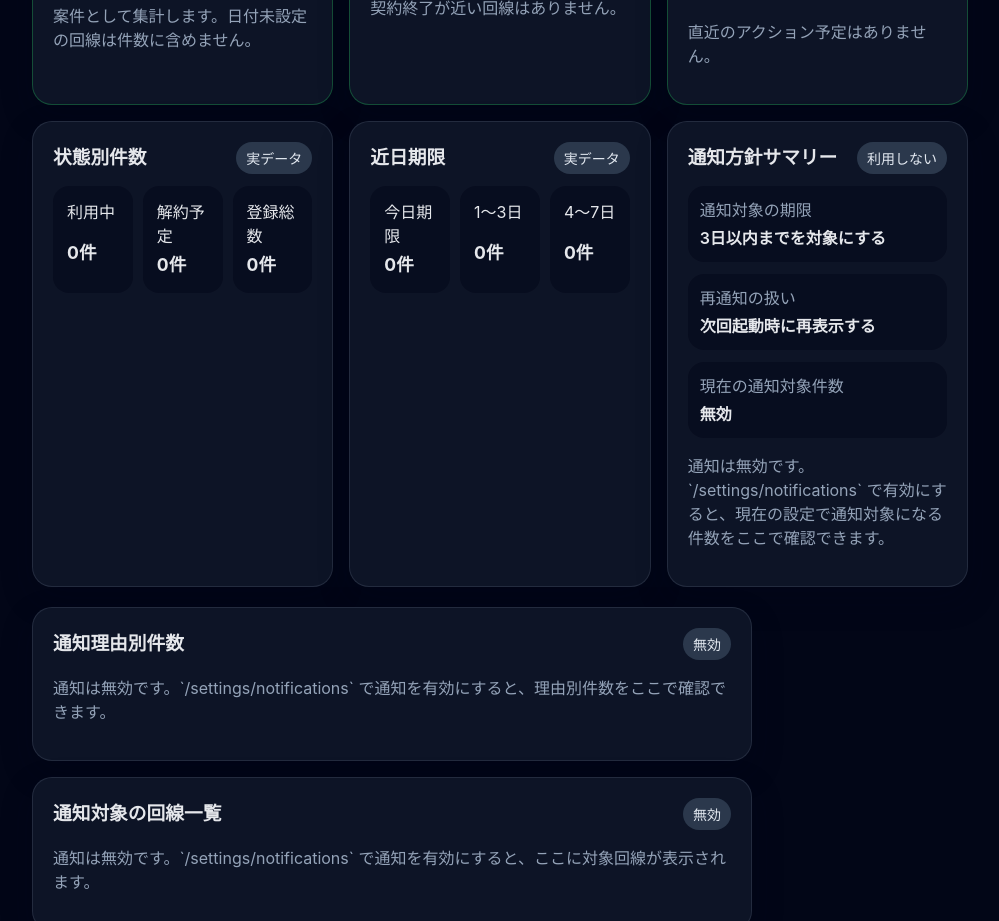
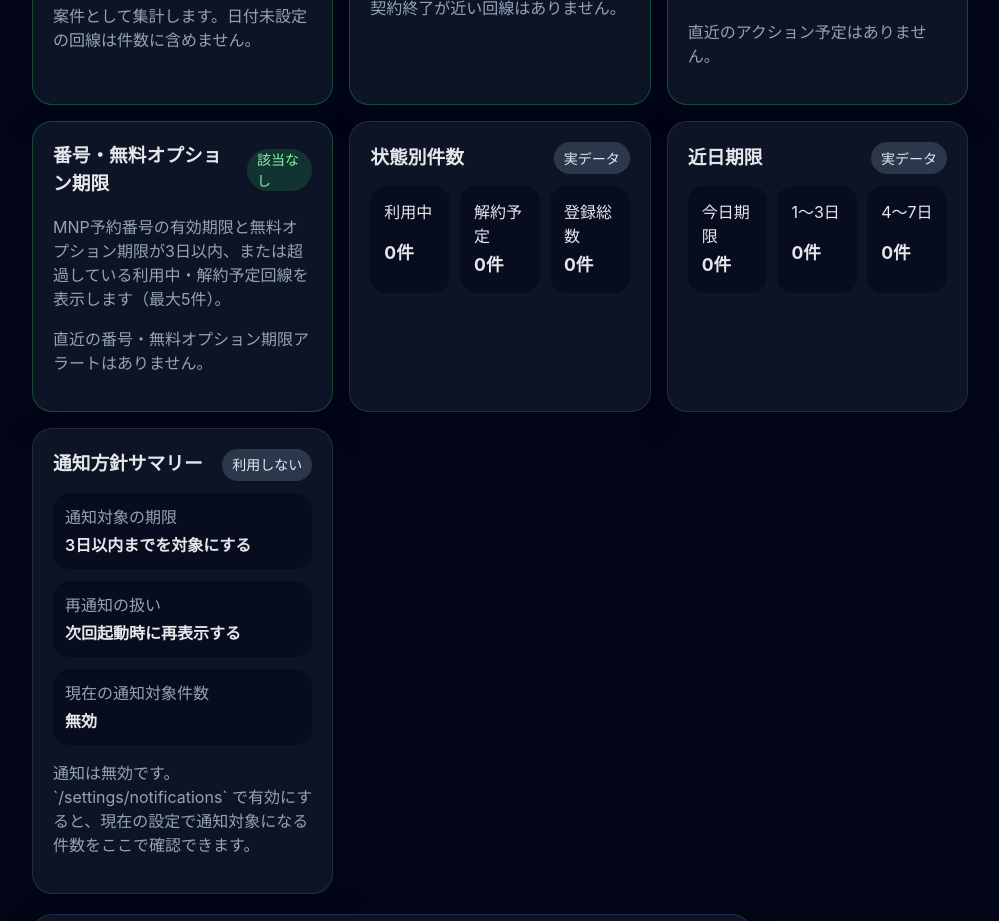
Before and after one commit to Driedsandwich/line-ops-ledger, a React (Vite) app: page / in a window 1280 px wide. Shown: the part 880-1801 px from the top of the page, without its empty margins (280-1279 px from the left). Built offline with nearby package versions, Linux system fonts and the light colour scheme.

Commit message:
feat: add mnp deadline fields (#164)

```diff
--- a/src/lib/lineDrafts.ts
+++ b/src/lib/lineDrafts.ts
@@ -2,7 +2,7 @@ export const LINE_STATUS_OPTIONS = ['利用中', '解約予定', '解約済み',
 export const LINE_TYPE_OPTIONS = ['音声SIM', 'データSIM', 'ホームルーター', '光回線', '未分類'] as const;
 export const PLANNED_EXIT_TYPE_OPTIONS = ['MNP転出', '解約', '未定'] as const;
 export const DEFAULT_LINE_TYPE = '未分類';
-export const CURRENT_LINE_DRAFT_SCHEMA_VERSION = 5;
+export const CURRENT_LINE_DRAFT_SCHEMA_VERSION = 6;
 export const LINE_DRAFT_BACKUP_FILENAME_PREFIX = 'line-ops-ledger-backup';
 
 export type LineStatus = (typeof LINE_STATUS_OPTIONS)[number];
@@ -24,6 +24,9 @@ export type LineDraft = {
   plannedExitDate: string;
   plannedExitType: PlannedExitType | '';
   plannedNextCarrier: string;
+  mnpReservationNumber: string;
+  mnpReservationExpiry: string;
+  freeOptionDeadline: string;
   contractHolder: string;
   serviceUser: string;
   paymentMethod: string;
@@ -78,6 +81,9 @@ type LineDraftInput = {
   plannedExitDate?: string;
   plannedExitType?: PlannedExitType | '';
   plannedNextCarrier?: string;
+  mnpReservationNumber?: string;
+  mnpReservationExpiry?: string;
+  freeOptionDeadline?: string;
   contractHolder?: string;
   serviceUser?: string;
   paymentMethod?: string;
@@ -174,6 +180,9 @@ function normalizeLineDraft(input: Partial<LineDraft> & { lineName: string; carr
     ? (input.plannedExitType as PlannedExitType)
     : '';
   const plannedNextCarrier = (input.plannedNextCarrier ?? '').trim();
+  const mnpReservationNumber = (input.mnpReservationNumber ?? '').trim();
+  const mnpReservationExpiry = normalizeReviewDate(input.mnpReservationExpiry);
+  const freeOptionDeadline = normalizeReviewDate(input.freeOptionDeadline);
   const contractHolder = (input.contractHolder ?? '').trim();
   const serviceUser = (input.serviceUser ?? '').trim();
   const paymentMethod = (input.paymentMethod ?? '').trim();
@@ -202,6 +211,9 @@ function normalizeLineDraft(input: Partial<LineDraft> & { lineName: string; carr
     plannedExitDate,
     plannedExitType,
     plannedNextCarrier,
+    mnpReservationNumber,
+    mnpReservationExpiry,
+    freeOptionDeadline,
     contractHolder,
     serviceUser,
     paymentMethod,
--- a/src/pages/DashboardPage.tsx
+++ b/src/pages/DashboardPage.tsx
@@ -169,6 +169,17 @@ type PlannedActionItem = {
   daysUntilAction: number;
 };
 
+const MNP_DEADLINE_ALERT_DAYS = 3;
+
+type DeadlineAlertType = 'mnpReservationExpiry' | 'freeOptionDeadline';
+
+type DeadlineAlertItem = {
+  draft: LineDraft;
+  type: DeadlineAlertType;
+  deadline: string;
+  daysUntilDeadline: number;
+};
+
 type DashboardSummary = {
   dangerCount: number;
   todayCount: number;
@@ -184,6 +195,7 @@ type DashboardSummary = {
   inactiveLines: InactiveLineItem[];
   contractEndAlerts: ContractEndAlertItem[];
   plannedActions: PlannedActionItem[];
+  deadlineAlerts: DeadlineAlertItem[];
 };
 
 function createEmptyNotificationReasonSummary(): NotificationReasonSummary {
@@ -223,6 +235,20 @@ function incrementReasonSummary(summary: NotificationReasonSummary, reasonLabel:
       summary.within7Days += 1;
       return;
   }
+}
+
+function formatDeadlineAlertLabel(item: DeadlineAlertItem): string {
+  if (item.daysUntilDeadline < 0) {
+    return '期限超過';
+  }
+  if (item.daysUntilDeadline === 0) {
+    return '今日期限';
+  }
+  return `あと${item.daysUntilDeadline}日`;
+}
+
+function formatDeadlineAlertType(type: DeadlineAlertType): string {
+  return type === 'mnpReservationExpiry' ? 'MNP予約番号期限' : '無料オプション期限';
 }
 
 function buildSummary(drafts: LineDraft[], allHistoryEntries: LineHistoryEntry[], reminderWindow: NotificationReminderWindow): DashboardSummary {
@@ -360,6 +386,41 @@ function buildSummary(drafts: LineDraft[], allHistoryEntries: LineHistoryEntry[]
     .sort((a, b) => a.daysUntilAction - b.daysUntilAction)
     .slice(0, 5);
 
+  const deadlineAlerts = drafts
+    .filter((draft) => draft.status === '利用中' || draft.status === '解約予定')
+    .flatMap((draft) => {
+      const alerts: DeadlineAlertItem[] = [];
+      const mnpExpiry = parseReviewDate(draft.mnpReservationExpiry);
+      if (draft.mnpReservationNumber && mnpExpiry) {
+        const daysUntilDeadline = diffInDays(today, mnpExpiry);
+        if (daysUntilDeadline <= MNP_DEADLINE_ALERT_DAYS) {
+          alerts.push({
+            draft,
+            type: 'mnpReservationExpiry',
+            deadline: draft.mnpReservationExpiry,
+            daysUntilDeadline,
+          });
+        }
+      }
+
+      const freeOptionDeadline = parseReviewDate(draft.freeOptionDeadline);
+      if (freeOptionDeadline) {
+        const daysUntilDeadline = diffInDays(today, freeOptionDeadline);
+        if (daysUntilDeadline <= MNP_DEADLINE_ALERT_DAYS) {
+          alerts.push({
+            draft,
+            type: 'freeOptionDeadline',
+            deadline: draft.freeOptionDeadline,
+            daysUntilDeadline,
+          });
+        }
+      }
+
+      return alerts;
+    })
+    .sort((a, b) => a.daysUntilDeadline - b.daysUntilDeadline)
+    .slice(0, 5);
+
   return {
     dangerCount,
     todayCount,
@@ -375,6 +436,7 @@ function buildSummary(drafts: LineDraft[], allHistoryEntries: LineHistoryEntry[]
     inactiveLines,
     contractEndAlerts,
     plannedActions,
+    deadlineAlerts,
   };
 }
 
@@ -531,6 +593,39 @@ export function DashboardPage(): JSX.Element {
                           ? '今日'
                           : `あと${item.daysUntilAction}日`}
                     </span>
+                  </li>
+                ))}
+              </ul>
+              <div className="button-row">
+                <Link className="button" to="/lines">回線一覧で確認する</Link>
+              </div>
+            </>
+          )}
+        </article>
+
+        <article className="card card--accent">
+          <div className="card__header">
+            <h3>番号・無料オプション期限</h3>
+            <span className={summary.deadlineAlerts.length === 0 ? 'badge badge--ok' : 'badge'}>
+              {summary.deadlineAlerts.length === 0 ? '該当なし' : `${summary.deadlineAlerts.length}件`}
+            </span>
+          </div>
+          <p className="muted">MNP予約番号の有効期限と無料オプション期限が3日以内、または超過している利用中・解約予定回線を表示します（最大5件）。</p>
+          {summary.deadlineAlerts.length === 0 ? (
+            <p className="muted">直近の番号・無料オプション期限アラートはありません。</p>
+          ) : (
+            <>
+              <ul className="list list--drafts">
+                {summary.deadlineAlerts.map((item) => (
+                  <li key={`${item.draft.id}-${item.type}`}>
+                    <div className="list__row">
+                      <strong>{item.draft.lineName}</strong>
+                      <span className={item.draft.status === '利用中' ? 'badge badge--ok' : 'badge'}>{item.draft.status}</span>
+                    </div>
+                    <span>{item.draft.carrier}</span>
+                    <span>{formatDeadlineAlertType(item.type)}: {formatReviewDate(item.deadline)}</span>
+                    {item.type === 'mnpReservationExpiry' ? <span>予約番号: {item.draft.mnpReservationNumber}</span> : null}
+                    <span className="badge">{formatDeadlineAlertLabel(item)}</span>
                   </li>
                 ))}
               </ul>
--- a/src/pages/LinesPage.tsx
+++ b/src/pages/LinesPage.tsx
@@ -45,6 +45,9 @@ type FormState = {
   plannedExitDate: string;
   plannedExitType: PlannedExitType | '';
   plannedNextCarrier: string;
+  mnpReservationNumber: string;
+  mnpReservationExpiry: string;
+  freeOptionDeadline: string;
   contractHolder: string;
   serviceUser: string;
   paymentMethod: string;
@@ -153,6 +156,9 @@ const initialFormState: FormState = {
   plannedExitDate: '',
   plannedExitType: '',
   plannedNextCarrier: '',
+  mnpReservationNumber: '',
+  mnpReservationExpiry: '',
+  freeOptionDeadline: '',
   contractHolder: '',
   serviceUser: '',
   paymentMethod: 'クレジットカード',
@@ -286,6 +292,15 @@ function formatPlannedExitSchedule(value: string): string {
   }
 
   return `${formattedDate}（あと ${remainingDays} 日）`;
+}
+
+function shouldShowMnpFields(
+  status: LineStatus,
+  mnpReservationNumber: string,
+  mnpReservationExpiry: string,
+  freeOptionDeadline: string,
+): boolean {
+  return isCurrentContract(status) || Boolean(mnpReservationNumber || mnpReservationExpiry || freeOptionDeadline);
 }
 
 function isNotificationTarget(diff: number, window: NotificationReminderWindow): boolean {
@@ -460,6 +475,9 @@ function toFormState(draft: LineDraft): FormState {
     plannedExitDate: draft.plannedExitDate,
     plannedExitType: draft.plannedExitType,
     plannedNextCarrier: draft.plannedNextCarrier,
+    mnpReservationNumber: draft.mnpReservationNumber,
+    mnpReservationExpiry: draft.mnpReservationExpiry,
+    freeOptionDeadline: draft.freeOptionDeadline,
     contractHolder: draft.contractHolder,
     serviceUser: draft.serviceUser,
     paymentMethod: draft.paymentMethod || 'クレジットカード',
@@ -622,6 +640,9 @@ export function LinesPage(): JSX.Element {
     plannedExitDate: string;
     plannedExitType: PlannedExitType | '';
     plannedNextCarrier: string;
+    mnpReservationNumber: string;
+    mnpReservationExpiry: string;
+    freeOptionDeadline: string;
     contractHolder: string;
     serviceUser: string;
     paymentMethod: string;
@@ -641,6 +662,9 @@ export function LinesPage(): JSX.Element {
     const plannedExitDate = form.plannedExitDate;
     const plannedExitType = form.plannedExitType;
     const plannedNextCarrier = form.plannedNextCarrier.trim();
+    const mnpReservationNumber = form.mnpReservationNumber.trim();
+    const mnpReservationExpiry = form.mnpReservationExpiry;
+    const freeOptionDeadline = form.freeOptionDeadline;
     const contractHolder = form.contractHolder.trim();
     const serviceUser = form.serviceUser.trim();
     const paymentMethod = form.paymentMethod.trim();
@@ -666,6 +690,16 @@ export function LinesPage(): JSX.Element {
 
     if (plannedExitDate && !normalizeReviewDate(plannedExitDate)) {
       setErrorMessage('今後のアクション予定日は YYYY-MM-DD 形式の実在日付だけ保存できます。');
+      return null;
+    }
+
+    if (mnpReservationExpiry && !normalizeReviewDate(mnpReservationExpiry)) {
+      setErrorMessage('MNP予約番号の有効期限は YYYY-MM-DD 形式の実在日付だけ保存できます。');
+      return null;
+    }
+
+    if (freeOptionDeadline && !normalizeReviewDate(freeOptionDeadline)) {
+      setErrorMessage('無料オプション期限は YYYY-MM-DD 形式の実在日付だけ保存できます。');
       return null;
     }
 
@@ -702,6 +736,9 @@ export function LinesPage(): JSX.Element {
       plannedExitDate,
       plannedExitType,
       plannedNextCarrier,
+      mnpReservationNumber,
+      mnpReservationExpiry,
+      freeOptionDeadline,
       contractHolder,
       serviceUser,
       paymentMethod,
@@ -1153,6 +1190,25 @@ export function LinesPage(): JSX.Element {
                 </>
               ) : null}
 
+              {shouldShowMnpFields(form.status, form.mnpReservationNumber, form.mnpReservationExpiry, form.freeOptionDeadline) ? (
+                <>
+                  <label className="field">
+                    <span>MNP予約番号</span>
+                    <input value={form.mnpReservationNumber} onChange={(event) => updateField('mnpReservationNumber', event.target.value)} placeholder="例: 1234-5678-9012" />
+                  </label>
+
+                  <label className="field">
+                    <span>MNP予約番号の有効期限</span>
+                    <input type="date" value={form.mnpReservationExpiry} onChange={(event) => updateField('mnpReservationExpiry', event.target.value)} />
+                  </label>
+
+                  <label className="field">
+                    <span>無料オプション期限</span>
+                    <input type="date" value={form.freeOptionDeadline} onChange={(event) => updateField('freeOptionDeadline', event.target.value)} />
+                  </label>
+                </>
+              ) : null}
+
               <label className="field">
                 <span>月額費用</span>
                 <input inputMode="numeric" value={form.monthlyCost} onChange={(event) => updateField('monthlyCost', event.target.value)} placeholder="例: 2980" />
@@ -1438,6 +1494,8 @@ export function LinesPage(): JSX.Element {
                       {!isCompactView && elapsedDays != null ? <span className="badge">契約経過: {elapsedDays}日</span> : null}
                       {!isCompactView && draft.contractEndDate ? <span className="badge">契約終了: {formatDate(draft.contractEndDate)}</span> : null}
                       {!isCompactView && draft.plannedExitDate ? <span className="badge">予定: {formatPlannedExitSchedule(draft.plannedExitDate)}</span> : null}
+                      {!isCompactView && draft.mnpReservationExpiry ? <span className="badge">MNP期限: {formatDate(draft.mnpReservationExpiry)}</span> : null}
+                      {!isCompactView && draft.freeOptionDeadline ? <span className="badge">無料OP期限: {formatDate(draft.freeOptionDeadline)}</span> : null}
                       {latestActivityDate != null ? <span className="badge">最終活動: {formatDate(latestActivityDate)}</span> : null}
                     </div>
                     <div className="button-row button-row--tight">
@@ -1490,6 +1548,18 @@ export function LinesPage(): JSX.Element {
                             <dd>{draft.plannedNextCarrier || '未設定'}</dd>
                           </div>
                           <div>
+                            <dt>MNP予約番号</dt>
+                            <dd>{draft.mnpReservationNumber || '未設定'}</dd>
+                          </div>
+                          <div>
+                            <dt>MNP予約番号の有効期限</dt>
+                            <dd>{formatDate(draft.mnpReservationExpiry)}</dd>
+                          </div>
+                          <div>
+                            <dt>無料オプション期限</dt>
+                            <dd>{formatDate(draft.freeOptionDeadline)}</dd>
+                          </div>
+                          <div>
                             <dt>契約経過日数</dt>
                             <dd>{elapsedDays == null ? '未設定' : `${elapsedDays}日`}</dd>
                           </div>
```
Also changed, not shown: 4 other files (tests, documents, lock files or other folders).
